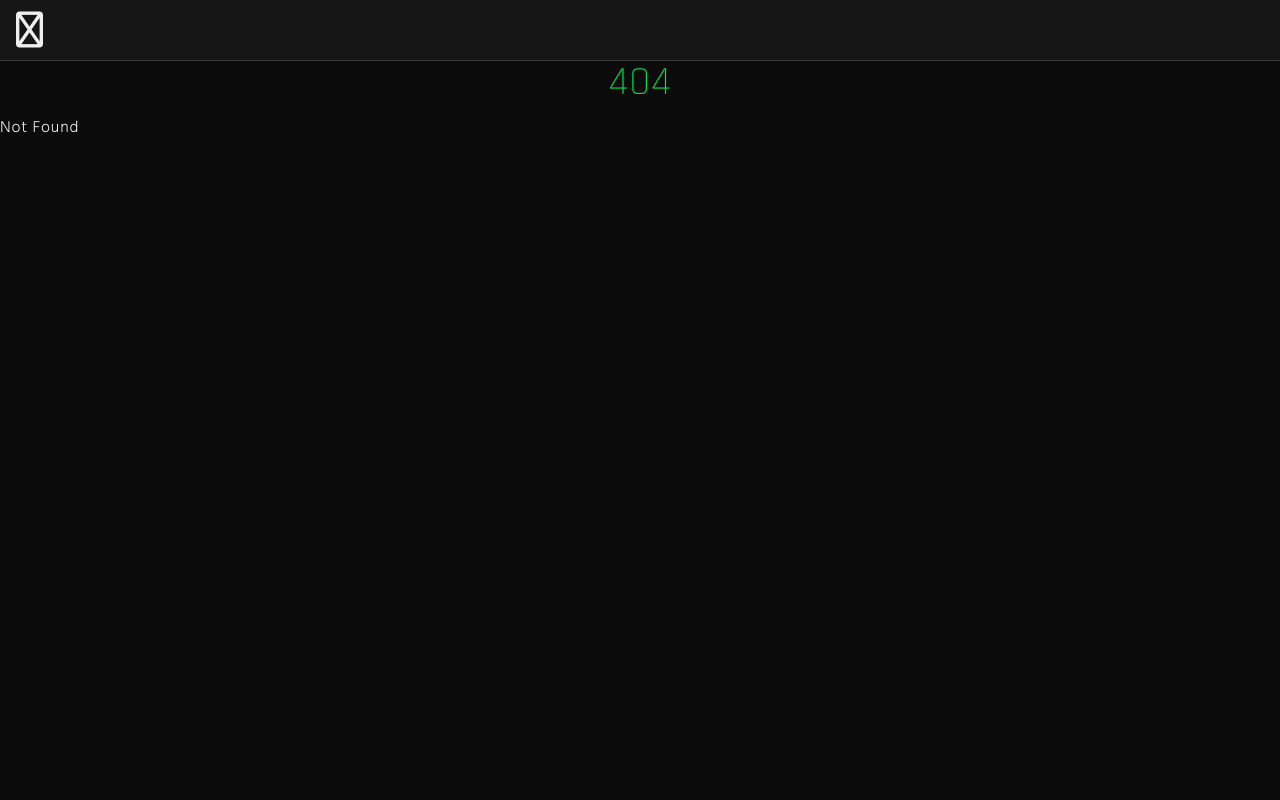
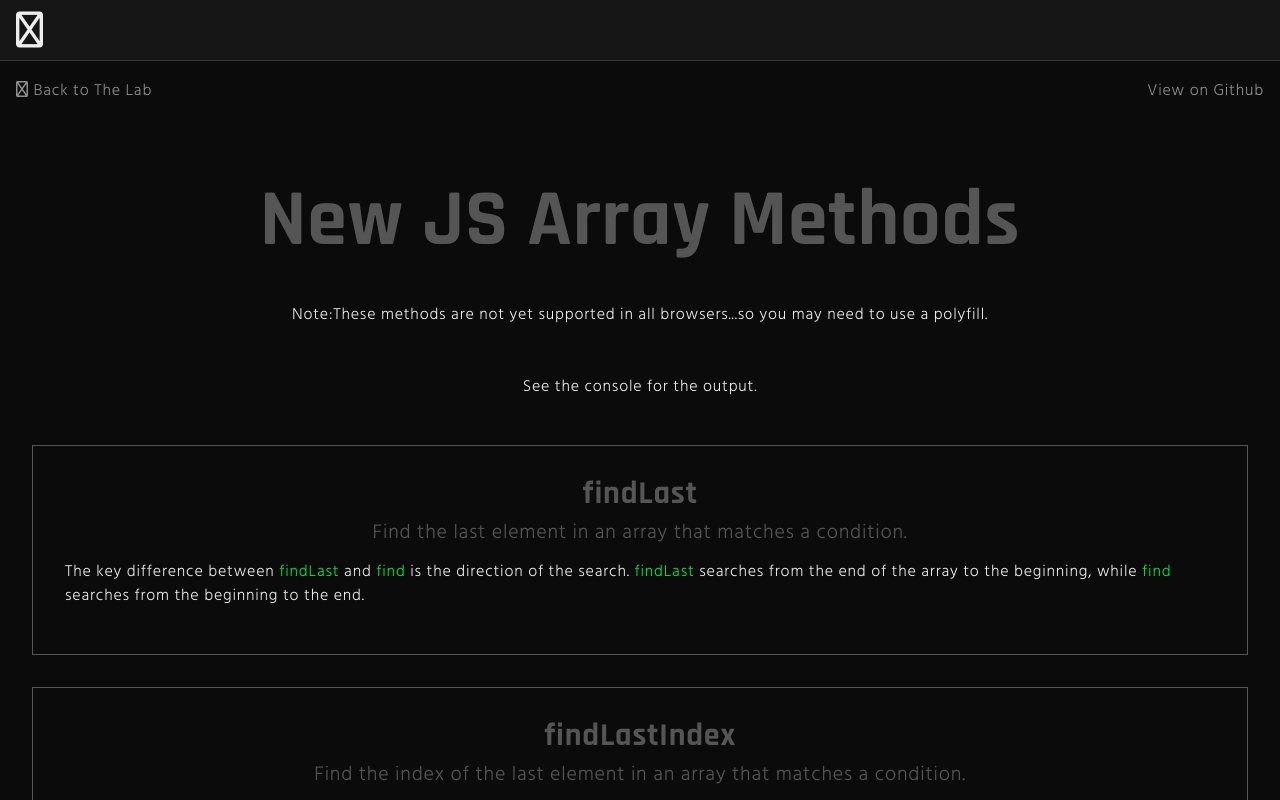
Before and after one commit to iamthe-Wraith/wraithcode, a SvelteKit app: page /experiments/new-js-array-methods in a window 1280 px wide. Before the commit this address had no page. Built offline with nearby package versions, Linux system fonts and the light colour scheme.

Commit message:
feat: adds new js methods experiment

```diff
--- /dev/null
+++ b/src/routes/experiments/new-js-array-methods/+page.svelte
@@ -0,0 +1,189 @@
+<script>
+	import { onMount } from "svelte";
+    import ExperimentHeader from "$lib/components/ExperimentHeader.svelte";
+
+    onMount(() => {
+        findLast();
+        findLastIndex();
+        toSorted();
+        toReversed();
+        toSpliced();
+        with_method();
+    });
+
+    const findLast = () => {
+        const array = [1, 2, 3, 4, 5];
+        const last = array.findLast((item) => item > 2 && item < 5); // 4
+        console.log('------------------------------');
+        console.log('findLast');
+        console.log('array: ', array);
+        console.log('output: ', last);
+    }
+
+    const findLastIndex = () => {
+        const array = [1, 2, 3, 4, 5];
+        const lastIndex = array.findLastIndex((item) => item > 2 && item < 5); // 3
+        console.log('------------------------------');
+        console.log('findLastIndex');
+        console.log('array: ', array);
+        console.log('output: ', lastIndex);
+    }
+
+    const toSorted = () => {
+        const array = [2, 1, 4, 3, 5];
+        const sorted = array.toSorted((a, b) => a - b); // [1, 2, 3, 4, 5]
+        console.log('------------------------------');
+        console.log('toSorted');
+        console.log('orig array: ', array);
+        console.log('output: ', sorted);
+    }
+
+    const toReversed = () => {
+        const array = [1, 2, 3, 4, 5];
+        const reversed = array.toReversed(); // [5, 4, 3, 2, 1]
+        console.log('------------------------------');
+        console.log('toReversed');
+        console.log('orig array: ', array);
+        console.log('output: ', reversed);
+    }
+
+    const toSpliced = () => {
+        const array = [1, 2, 3, 4, 5];
+        const spliced = array.toSpliced(2, 2, 6, 7); // [1, 2, 6, 7, 5]
+        console.log('------------------------------');
+        console.log('toSpliced');
+        console.log('orig array: ', array);
+        console.log('output: ', spliced);
+    }
+
+    const with_method = () => {
+        const array = [1, 2, 3, 4, 5];
+        const with_output = array.with(2, 99); // [1, 2, 99, 4, 5]
+        console.log('------------------------------');
+        console.log('with');
+        console.log('orig array: ', array);
+        console.log('output: ', with_output);
+    }
+</script>
+
+<ExperimentHeader>
+    <svelte:fragment slot="right-group">
+        <a href="https://github.com/iamthe-Wraith/wraithcode/blob/transformerjs/src/routes/(the-lab)/the-lab/experiments/paint-order/%2Bpage.svelte">
+            View on Github
+        </a>
+    </svelte:fragment>
+</ExperimentHeader>
+
+<div class="container flex-center">
+    <h1>New JS Array Methods</h1>
+
+    <p class="flex-center">
+        <span>Note:</span> These methods are not yet supported in all browsers...so you may need to use a polyfill.
+    </p>
+
+    <p class="flex-center">See the console for the output.</p>
+
+    <section>
+        <h2>findLast</h2>
+        <p class="sub-heading">Find the last element in an array that matches a condition.</p>
+
+        <p>
+            The key difference between <span>findLast</span> and <span>find</span> is the direction of the search. <span>findLast</span>
+            searches from the end of the array to the beginning, while <span>find</span> searches from the beginning to the end.
+        </p>
+    </section>
+
+    <section>
+        <h2>findLastIndex</h2>
+        <p class="sub-heading">Find the index of the last element in an array that matches a condition.</p>
+
+        <p>
+            The key difference between <span>findLastIndex</span> and <span>findIndex</span> is the direction of the search. <span>findLastIndex</span>
+            searches from the end of the array to the beginning, while <span>findIndex</span> searches from the beginning to the end.
+        </p>
+    </section>
+
+    <section>
+        <h2>toSorted</h2>
+        <p class="sub-heading">Sort an array in place.</p>
+
+        <p>
+            The key difference between <span>toSorted</span> and <span>sort</span> is that <span>toSorted</span> returns a new array, while <span>sort</span>
+            sorts and modifies the original array.
+        </p>
+    </section>
+
+    <section>
+        <h2>toReversed</h2>
+        <p class="sub-heading">Reverse an array without changing the original array.</p>
+
+        <p>
+            The key difference between <span>toReversed</span> and <span>reverse</span> is that <span>toReversed</span> returns a new array, while <span>reverse</span>
+            modifies the original array.
+        </p>
+    </section>
+
+    <section>
+        <h2>toSpliced</h2>
+        <p class="sub-heading">Remove elements from an array and/or add new elements to an array.</p>
+
+        <p>
+            The key difference between <span>toSpliced</span> and <span>splice</span> is that <span>toSpliced</span> returns a new array, while <span>splice</span>
+            modifies the original array.
+        </p>
+    </section>
+
+    <section>
+        <h2>with</h2>
+        <p class="sub-heading">Add elements to an array.</p>
+
+        <p>
+            The key difference between <span>with</span> and <span>push</span> is that <span>with</span> returns a new array, while <span>push</span>
+            modifies the original array.
+        </p>
+    </section>
+</div>
+
+<style>
+    .container {
+        display: grid;
+        grid-template-columns: 1fr;
+        align-items: start;
+        gap: 2rem;
+        padding: 4rem 2rem;
+    }
+
+    h1 {
+        font-size: 5rem;
+        font-weight: 900;
+        color: var(--neutral-400);
+        line-height: 5rem;
+    }
+
+    section {
+        border: 1px solid var(--neutral-400);
+        padding: 2rem;
+
+        & h2 {
+            font-size: 2rem;
+            font-weight: 900;
+            color: var(--neutral-400);
+            line-height: 2rem;
+        }
+
+        & .sub-heading {
+            font-size: 1.25rem;
+            color: var(--neutral-400);
+            line-height: 1.5rem;
+            text-align: center;
+        }
+
+        & p {
+            margin-bottom: 1rem;
+
+            & span {
+                color: var(--primary-500);
+            }
+        }
+    }
+</style>
```
